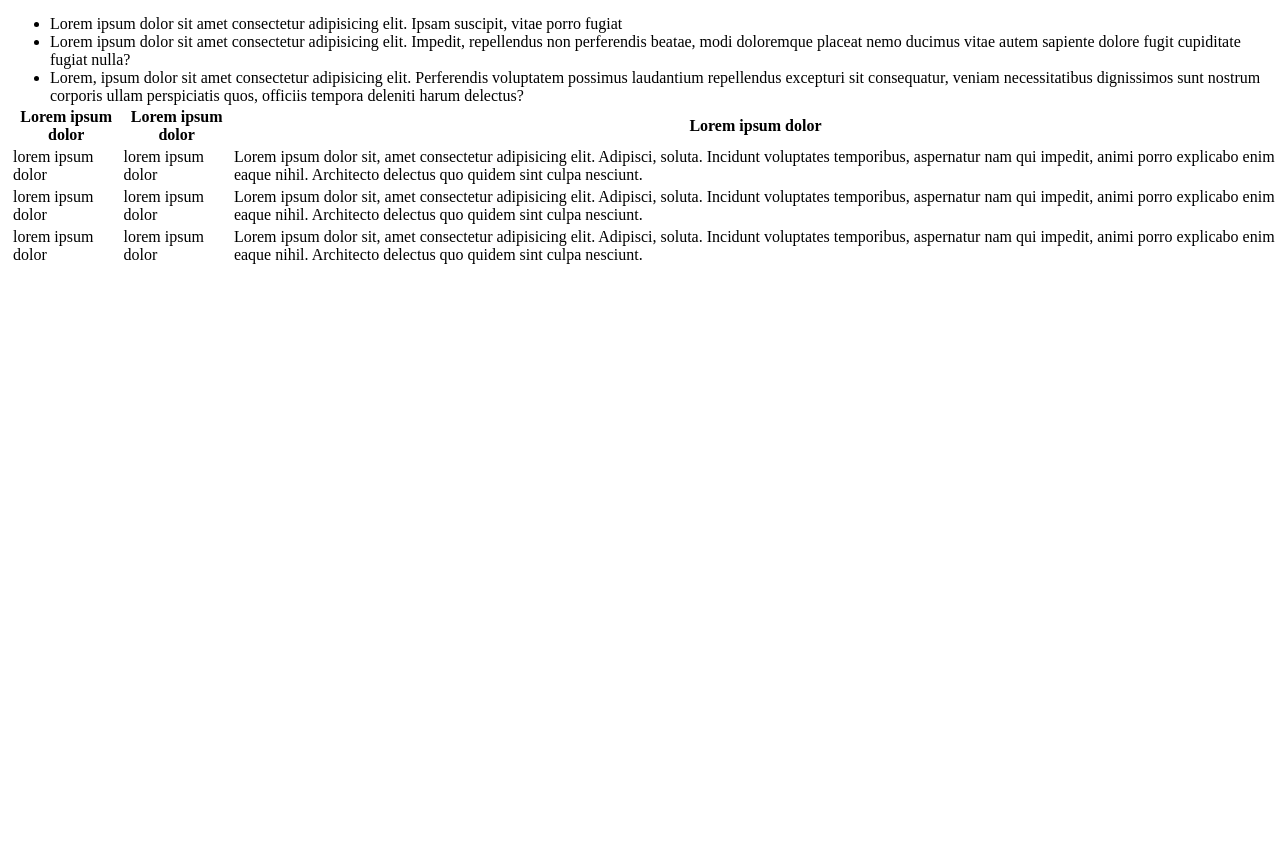
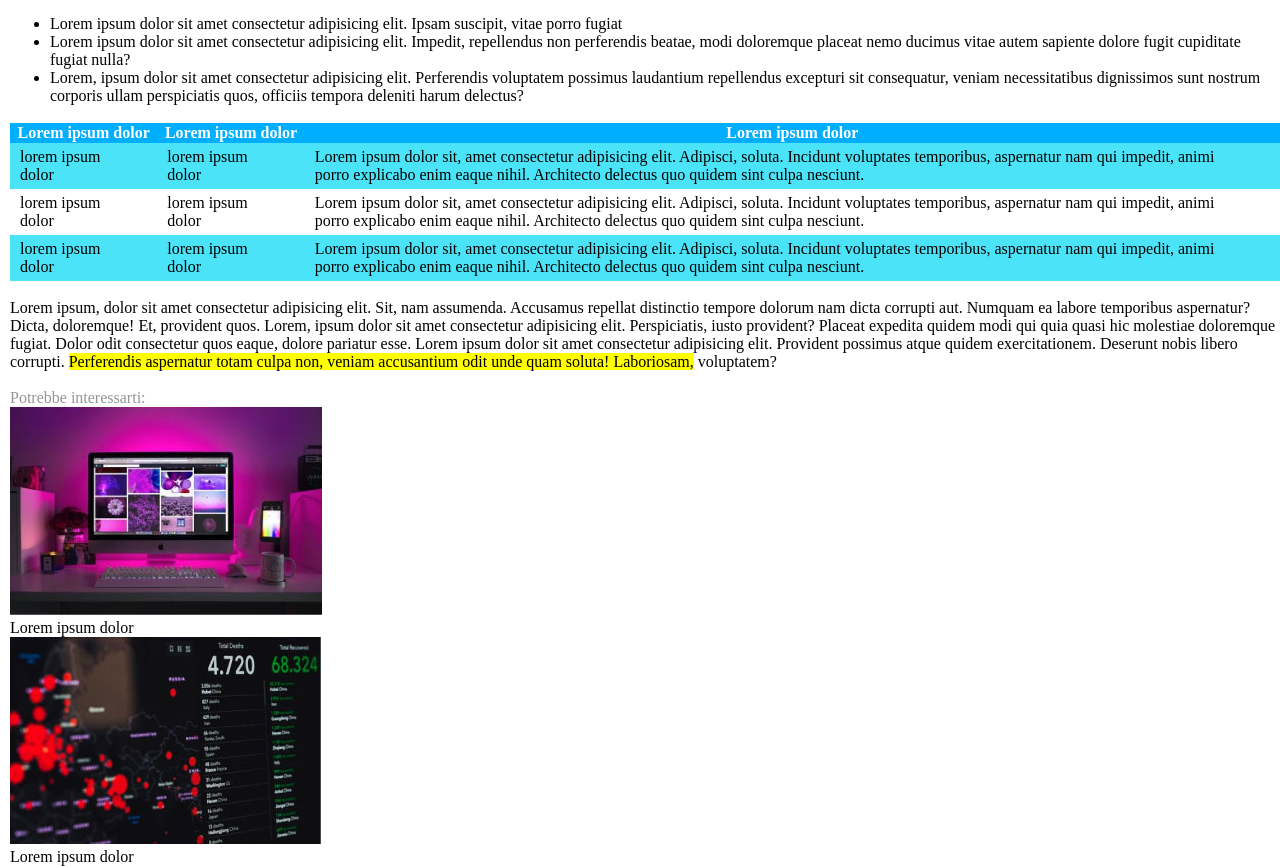
Before and after one commit to chiaraalle/html-css-booleaner, a plain HTML site: page index.html in a window 1280 px wide. Shown: the part 716-1582 px from the top of the page. Before the commit the page ends 983 px from the top, so only its background shows below. Drawn offline with Linux system fonts and the light colour scheme.

Commit message:
add:tabella e foto

```diff
--- a/index.html
+++ b/index.html
@@ -43,9 +43,10 @@
             </ul>
 
         </div>
+        <br>
 
         <div>
-            <table>
+            <table class="item">
                 <thead>
                     <tr>
                         <th>Lorem ipsum dolor</th>
@@ -59,7 +60,7 @@
                         <td>lorem ipsum dolor</td>
                         <td>Lorem ipsum dolor sit, amet consectetur adipisicing elit. Adipisci, soluta. Incidunt voluptates temporibus, aspernatur nam qui impedit, animi porro explicabo enim eaque nihil. Architecto delectus quo quidem sint culpa nesciunt.</td>
                     </tr>
-                    <tr>
+                    <tr id="row">
                         <td>lorem ipsum dolor</td>
                         <td>lorem ipsum dolor</td>
                         <td>Lorem ipsum dolor sit, amet consectetur adipisicing elit. Adipisci, soluta. Incidunt voluptates temporibus, aspernatur nam qui impedit, animi porro explicabo enim eaque nihil. Architecto delectus quo quidem sint culpa nesciunt.</td>
@@ -73,6 +74,18 @@
                 </tbody>
             </table>
         </div>
+        <br>
+        <p>Lorem ipsum, dolor sit amet consectetur adipisicing elit. Sit, nam assumenda. Accusamus repellat distinctio tempore dolorum nam dicta corrupti aut. Numquam ea labore temporibus aspernatur? Dicta, doloremque! Et, provident quos. Lorem, ipsum dolor sit amet consectetur adipisicing elit. Perspiciatis, iusto provident? Placeat expedita quidem modi qui quia quasi hic molestiae doloremque fugiat. Dolor odit consectetur quos eaque, dolore pariatur esse. Lorem ipsum dolor sit amet consectetur adipisicing elit. Provident possimus atque quidem exercitationem. Deserunt nobis libero corrupti. <mark>Perferendis aspernatur totam culpa non, veniam accusantium odit unde quam soluta! Laboriosam,</mark> voluptatem?</p>
+        <br>
+        <span>Potrebbe interessarti:</span>
+        <div class="photo">
+            <img src="./img/monitor.jpg" alt="foto-monitor">
+            <p>Lorem ipsum dolor</p>
+        </div>
+        <div class="photo">
+            <img src="./img/graph.jpg" alt="immagine-grafica">
+            <p>Lorem ipsum dolor</p>
+        </div>
 
     </main>
 
--- a/style.css
+++ b/style.css
@@ -12,8 +12,6 @@
 .pattern img {
     height: 200px;
     width: 200px;
-
-
 }
 
 main {
@@ -34,3 +32,37 @@ main {
     font-size: 12px;
     margin-bottom: 20px;
 }
+
+.item {
+    border-collapse: collapse;
+
+}
+
+ td {
+    padding-top: 5px;
+    padding-bottom: 5px;
+    padding-left: 10px;
+    padding-right: 50px;
+}
+
+th {
+    height: 10px;
+}
+
+thead {
+    background-color: rgb(0, 174, 255);
+    color: white;
+}
+
+tbody {
+    background-color:rgba(25, 219, 245, 0.781)
+
+}
+
+#row {
+    background-color: white;
+}
+
+span {
+    color: rgb(150, 148, 148);
+}
```
